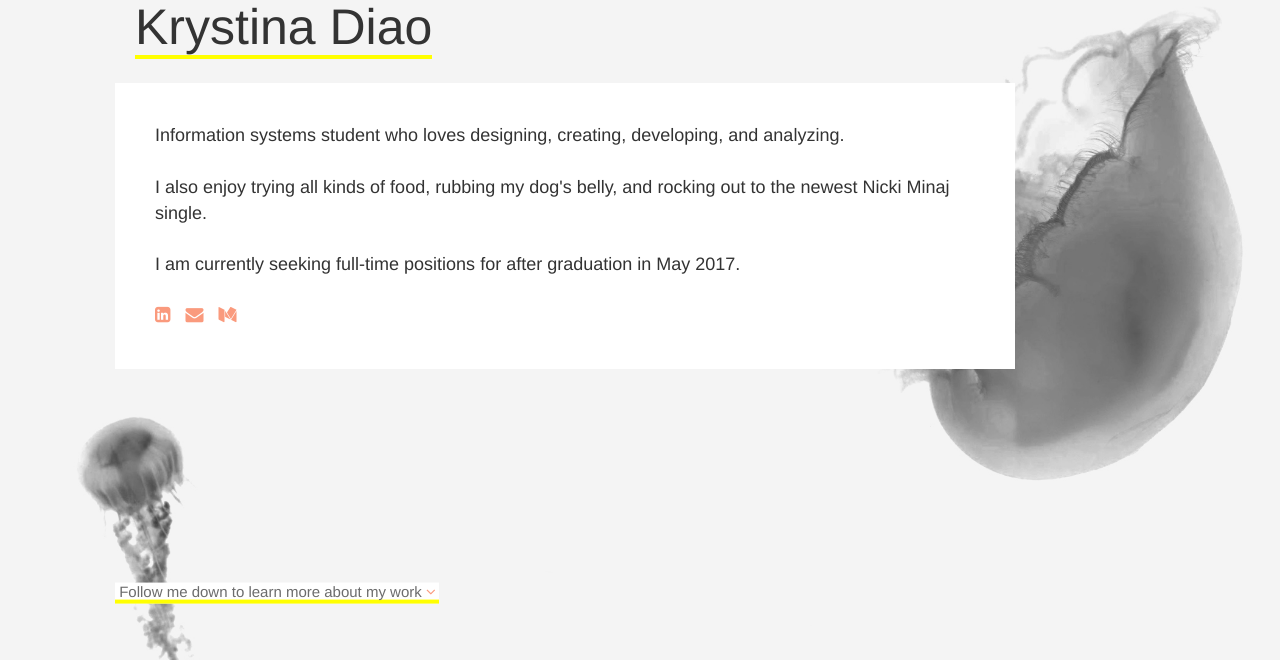
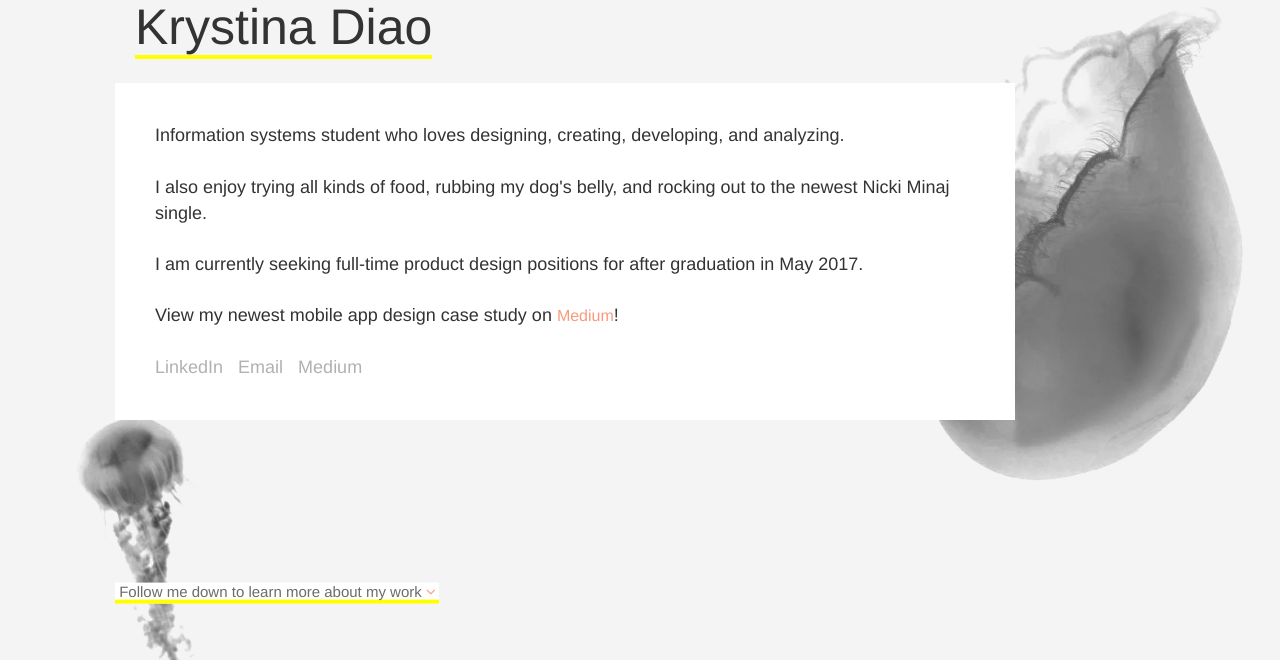
Before and after one commit to krystinadiao/krystinadiao.github.io, a PHP site: page / in a window 1280 px wide. Shown: the part 128-788 px from the top of the page. Run offline with PHP 8.4, Linux system fonts and the light colour scheme; some libraries are stand-ins or nearby versions.

Commit message:
no message

```diff
--- a/bv-interface.html
+++ b/bv-interface.html
@@ -1,6 +1,7 @@
 <!DOCTYPE html>
 <html>
 <head>
+  <title>BV Interface - Krystina Diao</title>
   <meta charset="utf-8">
   	<meta name="viewport" content="width=device-width, initial-scale=1">
 
--- a/index.html
+++ b/index.html
@@ -49,13 +49,14 @@
 								<br/><br/>
 								I also enjoy trying all kinds of food, rubbing my dog's belly, and rocking out to the newest
 								Nicki Minaj single.<br/><br/>
-								I am currently seeking full-time positions for after graduation in May 2017.
+								I am currently seeking full-time product design positions for after graduation in May 2017.
 								<br/><br/>
-								<a href="https://www.linkedin.com/in/krystinadiao" target="_blank"><i class="fa fa-linkedin-square " aria-hidden="true"></i></a>&nbsp;&nbsp;
+View my newest mobile app design case study on 								<a class="smallerlink" href="https://medium.com/@krystinadiao/designing-pawtty-36122c0cb87f#.3f04mjvif" target="_blank">Medium</a>!<br/><br/>
+								<a class="pinklink" href="https://www.linkedin.com/in/krystinadiao" target="_blank">LinkedIn</a>&nbsp;&nbsp;
 
-								<a href="mailto:krystinadiao@gmail.com" target="_blank"><i class="fa fa-envelope" aria-hidden="true"></i></a>&nbsp;&nbsp;
+								<a class="pinklink" href="mailto:krystinadiao@gmail.com" target="_blank">Email</a>&nbsp;&nbsp;
 
-								<a href="https://medium.com/@krystinadiao" target="_blank"><i class="fa fa-medium" aria-hidden="true"></i></a>
+								<a class="pinklink" href="https://medium.com/@krystinadiao" target="_blank">Medium</a>
 
 							</div>
 						</div>
--- a/pawtty.html
+++ b/pawtty.html
@@ -63,7 +63,7 @@
       <div class="container-dark" style="margin-bottom:0px;">  <center>
         The goal of this project is to design an app to make the process of potty training dogs easier, through a clean interface, tracking functionalities, and algorithmic core.
         <br/><br/>
-      <b>  View this project article on <a href="https://medium.com/@krystinadiao/designing-pawtty-36122c0cb87f#.3f04mjvif" target="_blank">Medium</a>.
+      <b>View this project article on <a class="pinklink" href="https://medium.com/@krystinadiao/designing-pawtty-36122c0cb87f#.3f04mjvif" target="_blank">Medium</a>.
 </b></center>
       </div>
 <div class="container-img-header">
--- a/style.css
+++ b/style.css
@@ -397,7 +397,34 @@ b.highlight{
 	font-weight:normal;
 }
 
+a.pinklink{
+  color:#b1b1b1;
+	-webkit-transition: 1s; /* Safari */
+	transition: 1s;
+	-moz-transform:1s;
+	-ms-transform:1s;
+	-o-transform:1s;
+}
 
+a.pinklink:hover{
+  color:#fa9a7d;
+
+}
+
+a.smallerlink{
+	color:#fa9a7d;
+	font-size:16px;
+	-webkit-transition: 1s; /* Safari */
+	transition: 1s;
+	-moz-transform:1s;
+	-ms-transform:1s;
+	-o-transform:1s;
+}
+
+a.smallerlink:hover{
+	color:#f2805d;
+
+}
 
 a{
   color:#b1b1b1;
```
